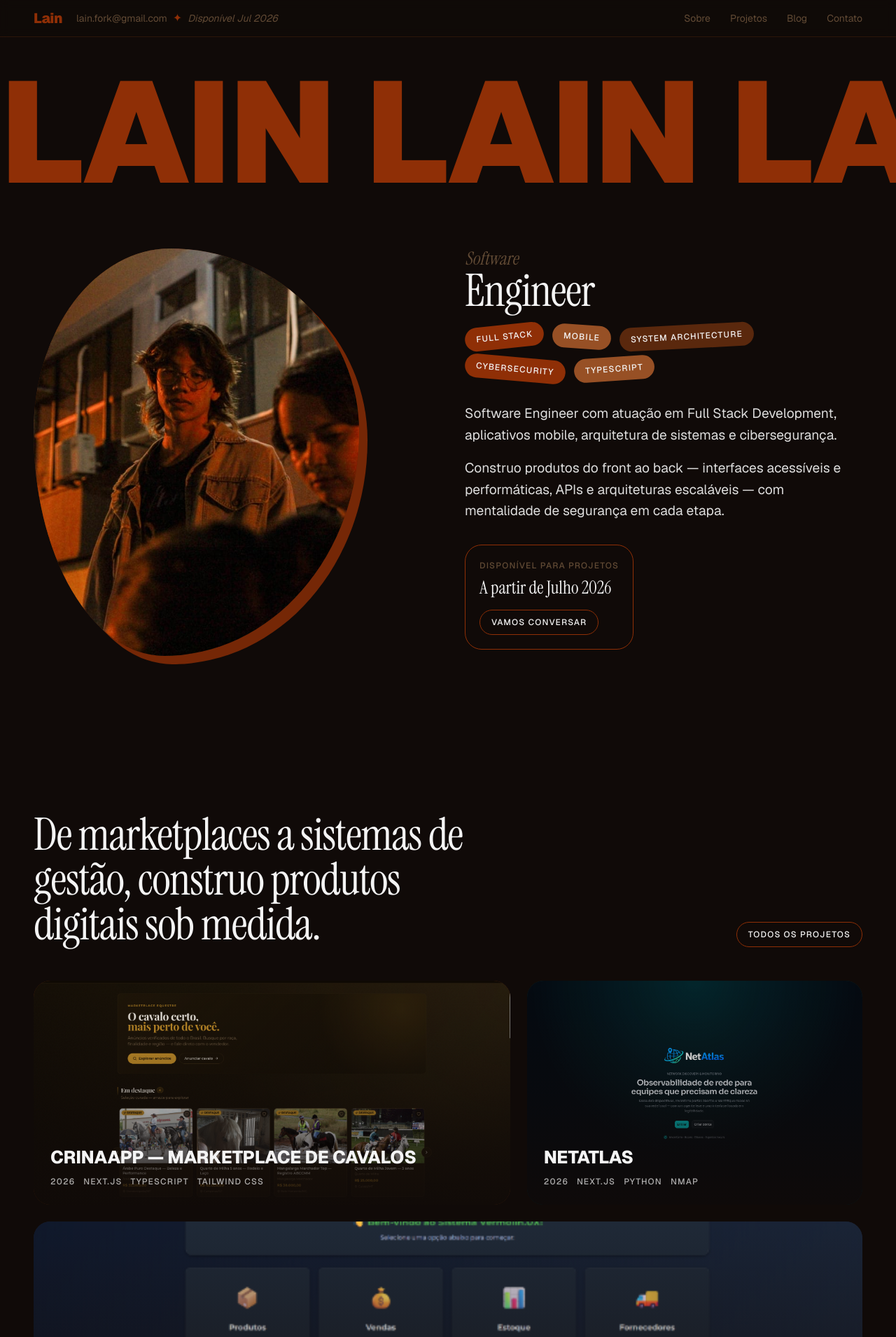
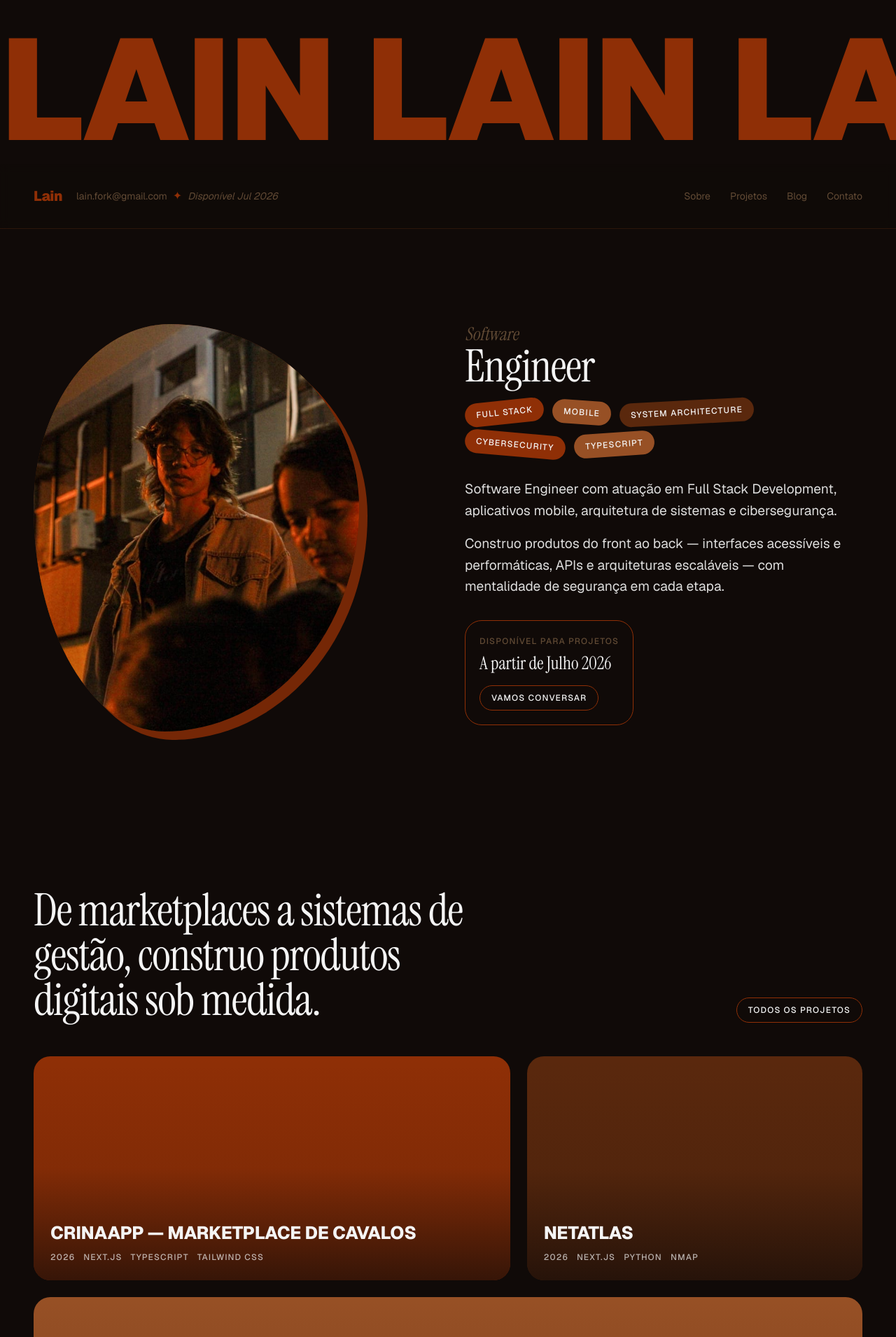
Before and after one commit to 44lain/portfolio, a Next.js app: page / in a window 1280 px wide. Shown: the top 1910 px of the page at 70% size. Built offline with nearby package versions, Linux system fonts and the light colour scheme.

Commit message:
feat(header): move marquee acima da navbar sticky e restaura capas coloridas
Reorganiza o header conforme a referência: o nome gigante aparece só na home e some ao rolar, deixando a navbar fixa. Reverte cards e detalhe de projetos para blocos de accentColor enquanto as fotos ficam para depois.

```diff
--- a/src/app/(site)/layout.tsx
+++ b/src/app/(site)/layout.tsx
@@ -11,7 +11,7 @@ export default function SiteLayout({
 
   return (
     <>
-      <Header />
+      <Header siteName={site.siteName} />
       <main className="flex-1">{children}</main>
       <Footer site={site} />
     </>
--- a/src/app/(site)/page.tsx
+++ b/src/app/(site)/page.tsx
@@ -1,16 +1,11 @@
 import { About } from "@/components/sections/About";
-import { Hero } from "@/components/sections/Hero";
 import { LatestBlog } from "@/components/sections/LatestBlog";
 import { Services } from "@/components/sections/Services";
 import { Work } from "@/components/sections/Work";
-import { getSiteSettings } from "@/lib/content/site";
 
 export default function HomePage() {
-  const site = getSiteSettings();
-
   return (
     <>
-      <Hero name={site.siteName} />
       <About />
       <Work />
       <LatestBlog />
--- a/src/app/(site)/work/[slug]/page.tsx
+++ b/src/app/(site)/work/[slug]/page.tsx
@@ -1,5 +1,4 @@
 import type { Metadata } from "next";
-import Image from "next/image";
 import { notFound } from "next/navigation";
 import { Pill, Tag } from "@/components/ui/Pill";
 import { getProjectBySlug, getProjects } from "@/lib/content/mock";
@@ -48,18 +47,9 @@ export default async function ProjectPage({
       </div>
 
       <div
-        className="relative mb-10 aspect-[16/9] w-full overflow-hidden rounded-card"
+        className="mb-10 aspect-[16/9] w-full overflow-hidden rounded-card"
         style={{ backgroundColor: project.accentColor ?? "var(--color-secondary)" }}
-      >
-        <Image
-          src={project.coverImage}
-          alt={`Capa do projeto ${project.title}`}
-          fill
-          sizes="(max-width: 1024px) 100vw, 90rem"
-          priority
-          className="object-cover"
-        />
-      </div>
+      />
 
       <p className="text-large-body max-w-2xl text-foreground/90">{project.summary}</p>
 
--- a/src/components/sections/Hero.tsx
+++ /dev/null
@@ -1,23 +0,0 @@
-type HeroProps = {
-  name: string;
-};
-
-// Hero: nome gigante full-bleed preenchendo a largura (como "CYD STUMPEL" na referência).
-// Espaçamento enxuto para não deixar vazio entre header e a seção About.
-// A duplicação/marquee animado entra na Sprint 3.
-export function Hero({ name }: HeroProps) {
-  // Repete o nome o suficiente para atravessar a largura da tela (nome curto = mais repetições).
-  const repeated = `${name} `.repeat(6).trim();
-
-  return (
-    <section className="overflow-hidden pt-8 pb-10 lg:pt-12 lg:pb-14" aria-label="Hero">
-      <h1 className="sr-only">{name}</h1>
-      <div
-        aria-hidden="true"
-        className="text-marquee whitespace-nowrap text-accent"
-      >
-        {repeated}
-      </div>
-    </section>
-  );
-}
--- a/src/components/sections/Work.tsx
+++ b/src/components/sections/Work.tsx
@@ -26,7 +26,6 @@ export function Work() {
           <ProjectCard
             key={project.slug}
             project={project}
-            priority={index === 0}
             className={`min-h-[20rem] ${SPANS[index] ?? "lg:col-span-6"}`}
           />
         ))}
--- a/src/components/ui/Header.tsx
+++ b/src/components/ui/Header.tsx
@@ -1,4 +1,7 @@
+"use client";
+
 import Link from "next/link";
+import { usePathname } from "next/navigation";
 
 const NAV_LINKS = [
   { href: "/about", label: "Sobre" },
@@ -10,21 +13,47 @@ const NAV_LINKS = [
 const HEADER_EMAIL = "lain.fork@gmail.com";
 
 type HeaderProps = {
+  siteName?: string;
   availability?: string;
 };
 
-// Header compacto fiel ao modelo: logo + status agrupados à esquerda, nav à direita.
-export function Header({ availability = "Disponível Jul 2026" }: HeaderProps) {
+// Header fiel ao modelo (cydstumpel.nl):
+// - Na home, o nome gigante (marquee) aparece ACIMA da navbar e rola junto com a página.
+// - A navbar é sticky (top-0): ao rolar, o marquee some e resta apenas a navbar fixa.
+// - Nas demais rotas, exibe só a navbar fixa no topo.
+// A duplicação/marquee animado de verdade entra na Sprint 3.
+export function Header({
+  siteName = "Lain",
+  availability = "Disponível Jul 2026",
+}: HeaderProps) {
+  const pathname = usePathname();
+  const showMarquee = pathname === "/";
+  // Repete o nome o suficiente para atravessar a largura da tela (nome curto = mais repetições).
+  const repeated = `${siteName} `.repeat(6).trim();
+
   return (
-    <header className="sticky top-0 z-50 border-b border-secondary/40 bg-background/90 backdrop-blur-sm">
-      <div className="content-container flex items-center justify-between gap-6 py-3">
+    <>
+      {showMarquee && (
+        <div className="overflow-hidden pt-6 pb-3 lg:pt-10 lg:pb-5">
+          <h1 className="sr-only">{siteName}</h1>
+          <div
+            aria-hidden="true"
+            className="text-marquee whitespace-nowrap text-accent"
+          >
+            {repeated}
+          </div>
+        </div>
+      )}
+
+      <header className="sticky top-0 z-50 mb-10 md:mb-28 border-b border-secondary/40 bg-background/90 backdrop-blur-sm">
+        <div className="content-container flex items-center justify-between gap-6 py-8">
           {/* Grupo esquerdo: logo + status (email + disponibilidade) */}
           <div className="flex items-center gap-5">
             <Link
               href="/"
               className="text-xl font-black tracking-tight text-accent transition-colors hover:text-hover"
             >
-            Lain
+              {siteName}
             </Link>
 
             <div className="hidden items-center gap-2 lg:flex">
@@ -63,5 +92,6 @@ export function Header({ availability = "Disponível Jul 2026" }: HeaderProps) {
           </a>
         </div>
       </header>
+    </>
   );
 }
--- a/src/components/ui/ProjectCard.tsx
+++ b/src/components/ui/ProjectCard.tsx
@@ -1,31 +1,22 @@
-import Image from "next/image";
 import Link from "next/link";
 import type { ProjectMeta } from "@/types/content";
 
 type ProjectCardProps = {
   project: ProjectMeta;
   className?: string;
-  priority?: boolean;
 };
 
-// Capa via next/image (object-cover) + gradiente para legibilidade do título sobreposto.
+// Capa renderizada como bloco de cor (accentColor) + gradiente, com título sobreposto.
+// As fotos dos projetos não são usadas por enquanto — apenas as cores.
 // Hover anima o border-radius (--card-radius → --hover-radius).
-export function ProjectCard({ project, className = "", priority = false }: ProjectCardProps) {
+export function ProjectCard({ project, className = "" }: ProjectCardProps) {
   return (
     <Link
       href={`/work/${project.slug}`}
       className={`group relative flex flex-col justify-end overflow-hidden rounded-card transition-[border-radius] duration-500 hover:rounded-card-hover ${className}`}
       style={{ backgroundColor: project.accentColor ?? "var(--color-secondary)" }}
     >
-      <Image
-        src={project.coverImage}
-        alt={`Capa do projeto ${project.title}`}
-        fill
-        sizes="(max-width: 768px) 100vw, (max-width: 1024px) 50vw, 60vw"
-        priority={priority}
-        className="object-cover transition-transform duration-500 group-hover:scale-[1.03]"
-      />
-      <div className="absolute inset-0 bg-gradient-to-t from-background/85 via-background/30 to-transparent" />
+      <div className="absolute inset-0 bg-gradient-to-t from-background/70 via-background/10 to-transparent" />
       <div className="relative z-10 flex flex-col gap-3 p-6">
         <h3 className="text-card-title text-foreground">{project.title}</h3>
         <div className="flex flex-wrap items-center gap-x-3 gap-y-1">
--- a/src/lib/content/mock.ts
+++ b/src/lib/content/mock.ts
@@ -30,7 +30,7 @@ export const projects: ProjectMeta[] = [
     year: 2026,
     tags: ["Next.js", "TypeScript", "Tailwind CSS"],
     coverImage: "/crinaapp-project.png",
-    accentColor: "#5A280D",
+    accentColor: "#8F2F06",
     published: true,
     summary:
       "Plataforma para compra, venda e destaque de anúncios de cavalos no Brasil.",
@@ -42,7 +42,7 @@ export const projects: ProjectMeta[] = [
     year: 2026,
     tags: ["Next.js", "Python", "nmap"],
     coverImage: "/netatlas-project.png",
-    accentColor: "#0d2b2b",
+    accentColor: "#5A280D",
     published: true,
     summary:
       "Plataforma open source para descoberta e inventário de redes com dashboard, agente local e insights de segurança.",
@@ -54,7 +54,7 @@ export const projects: ProjectMeta[] = [
     year: 2025,
     tags: ["Java 17", "Spring Boot 3.2", "Angular 17", "PostgreSQL 14"],
     coverImage: "/vermolinux-project.png",
-    accentColor: "#1b2333",
+    accentColor: "#975025",
     published: true,
     summary:
       "Sistema de gestão para hortifruti com PDV, controle de estoque, fornecedores e autenticação multi-nível.",
```
Lines whose indentation alone changed are shown as unchanged.
